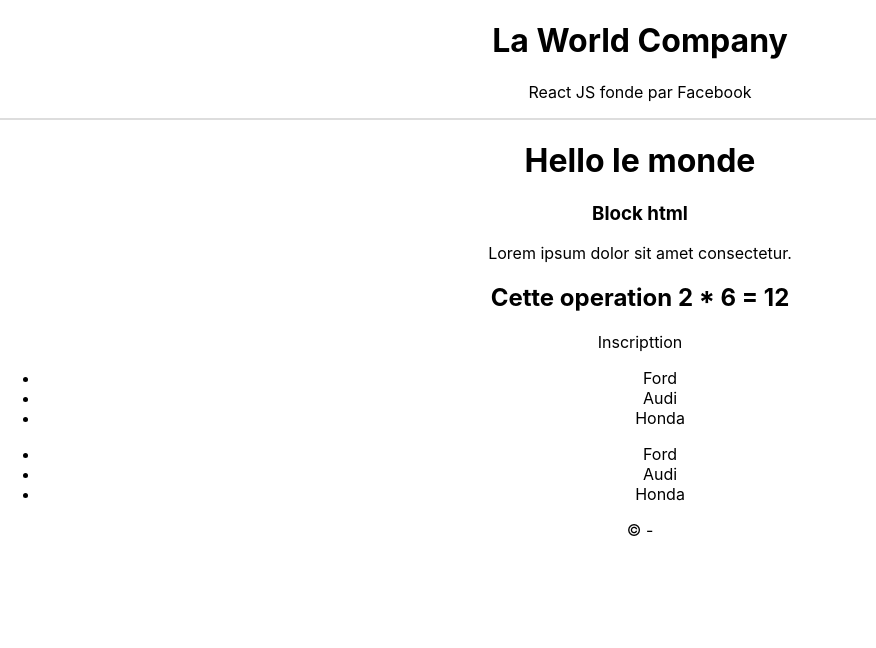
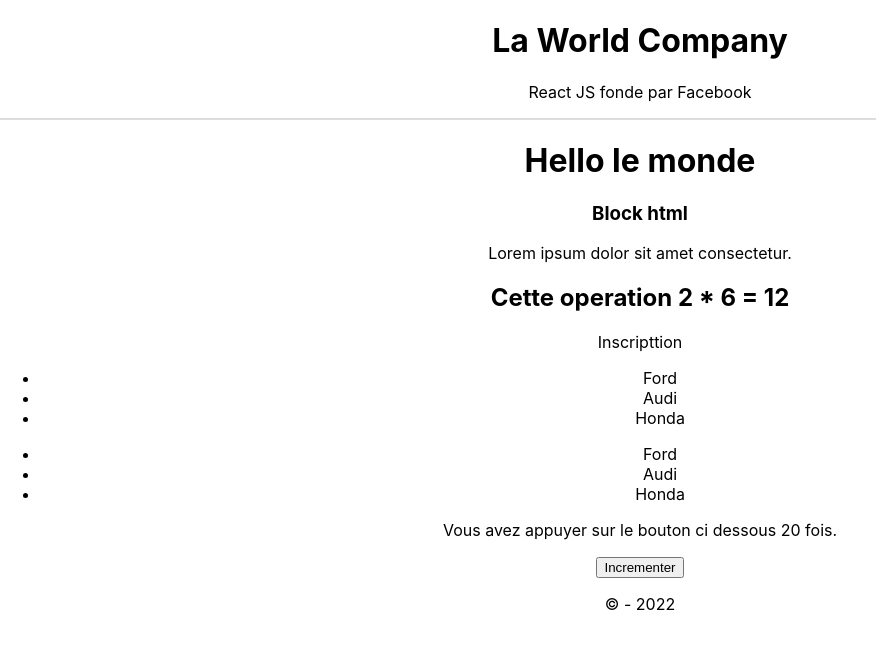
Before and after one commit to sonya76/ceppic-react, a React (Create React App) app: page / in a window 1280 px wide. Shown: the top 648 px of the page, without its empty margins (0-876 px from the left). Built offline with nearby package versions, Linux system fonts and the light colour scheme.

Commit message:
travail sur useState

```diff
--- a/src/App.jsx
+++ b/src/App.jsx
@@ -1,8 +1,12 @@
+import { useState } from 'react';
 import "./App.css";
 import Footer from "./components/Footer";
 import Header from "./components/Header";
 
 function App() {
+
+  const [count,setCount] = useState(20);
+
   const message = <h1>Hello le monde</h1>;
   const message2 = (
     <div>
@@ -21,7 +25,7 @@ function App() {
 
   return (
     <div className="App">
-      <Header title="La World Company" texte="React JS fonde par Facebook"/>
+      <Header title="La World Company" texte="React JS fonde par Facebook" />
       {message}
       {message2}
       {calcul}
@@ -37,6 +41,10 @@ function App() {
           <li key={voiture.id}>{voiture.nom}</li>
         ))}
       </ul>
+      <div>
+        <p>Vous avez appuyer sur le bouton ci dessous {count} fois.</p>
+        <button onClick={() => setCount(count + 1)}>Incrementer</button>
+      </div>
       <Footer />
     </div>
   );
--- a/src/components/Footer.jsx
+++ b/src/components/Footer.jsx
@@ -1,7 +1,11 @@
 export default function Footer() {
+    const CurrentYear = () => {
+        return new Date().getFullYear();
+    }
+
     return (
         <>
-        <p>&copy; - </p>
+        <p>&copy; - {CurrentYear()}</p>
         </>
     )
 };
```
